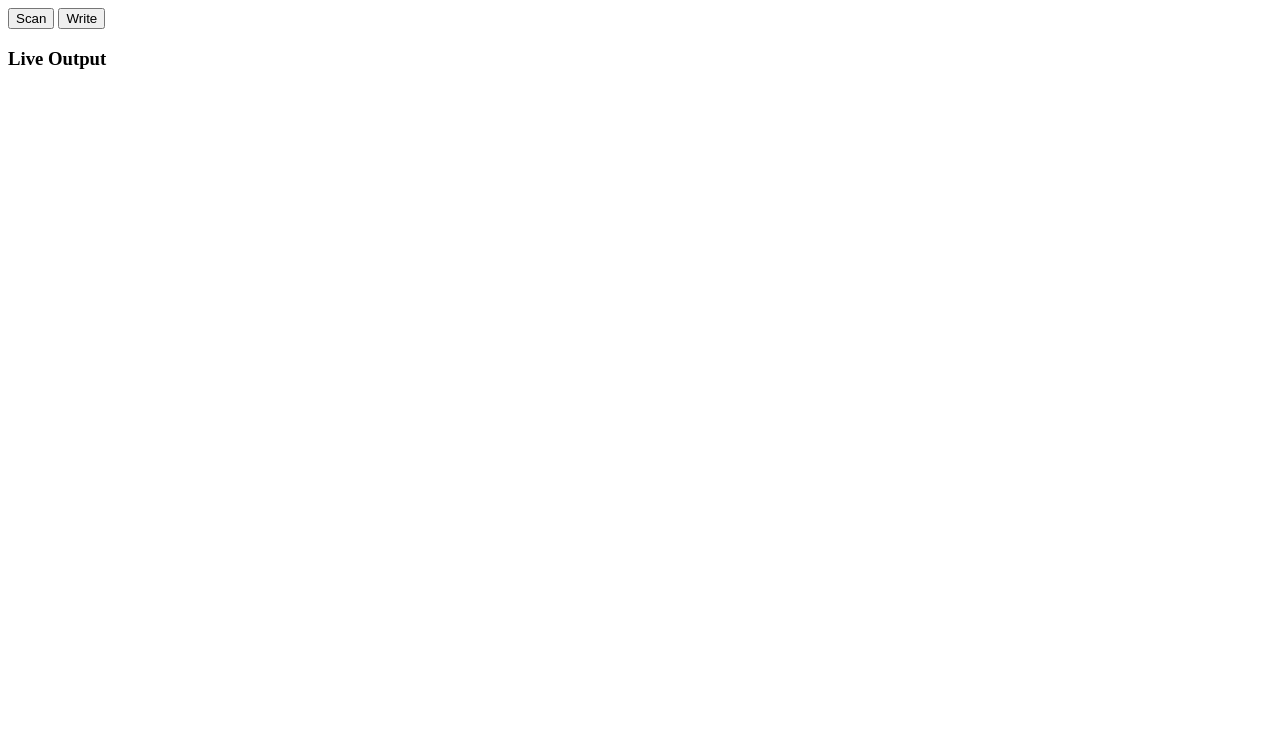
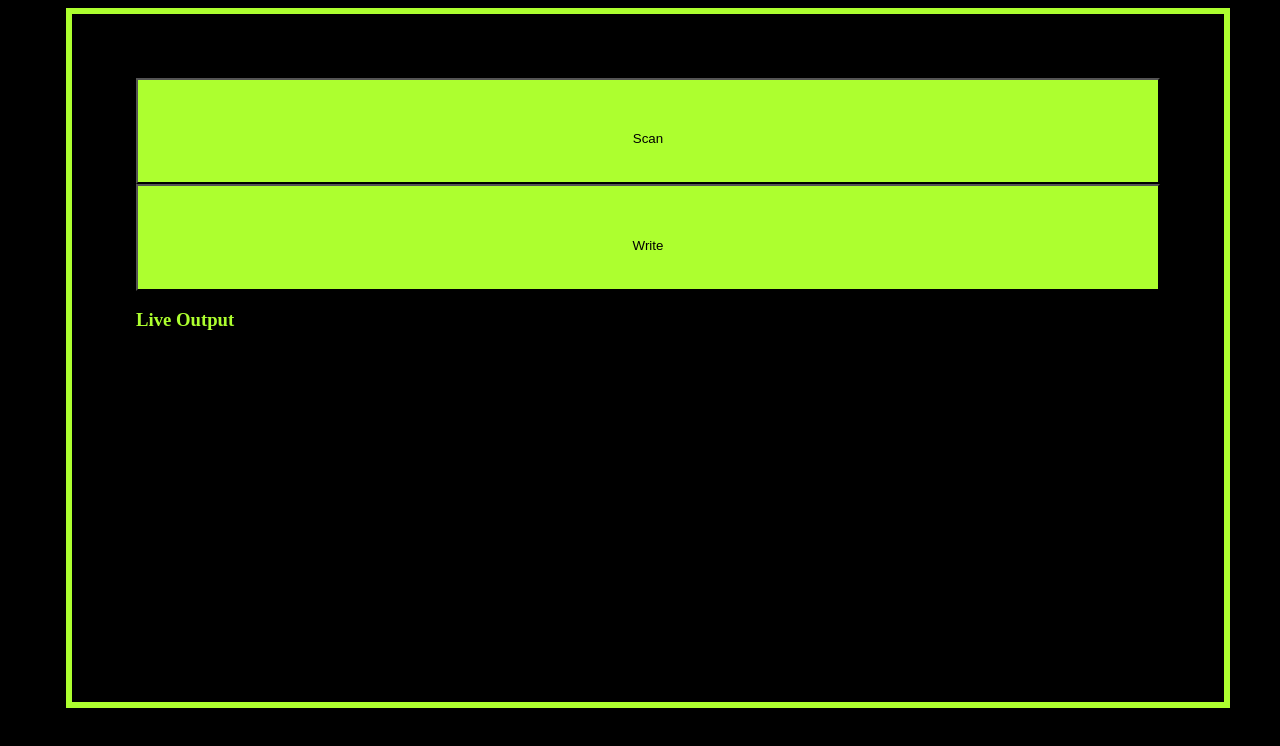
Before and after one commit to HJ959/RememberMe, a website built with webpack: page dev/index.html in a window 1280 px wide. Built offline with nearby package versions, Linux system fonts and the light colour scheme.

```diff
--- a/dev/index.html
+++ b/dev/index.html
@@ -6,11 +6,13 @@
     <meta http-equiv="X-UA-Compatible" content="IE=edge">
     <meta name="viewport" content="width=device-width, initial-scale=1.0">
     <title>Document</title>
-    <button id="scanButton">Scan</button>
-    <button id="writeButton">Write</button>
-    <!-- <button id="makeReadOnlyButton">Make Read-Only</button>  -->
-    <h3>Live Output</h3>
-    <div id="output" class="output">
+    <div class="container center">
+        <button id="scanButton">Scan</button>
+        <button id="writeButton">Write</button>
+        <!-- <button id="makeReadOnlyButton">Make Read-Only</button>  -->
+        <h3>Live Output</h3>
+        <div id="output" class="output">
+        </div>
     </div>
 <script defer src="index.js"></script></head>
 
--- a/src/index.css
+++ b/src/index.css
@@ -1,4 +1,26 @@
-html {
+html, body {
     width: 100%;
     height: 100%;
+    background: black;
+    color: greenyellow;
 }
+
+
+.container {
+    height: 70vh;
+    width: 80vw;
+}
+
+button {
+    width: 100%;
+    height: 10%;
+    padding: 5%;
+    background-color: greenyellow;
+
+}
+
+.center {
+    margin: auto;
+    border: 6px solid greenyellow;
+    padding: 5%;
+  }
```
Also changed, not shown: dev/index.js (+1 -1 lines), src/index.html (+7 -5 lines), dist/index.html, dist/index.js, dist/netlify/functions/dbwrite.js, dist/netlify/netlify/functions/dbwrite.js (added).
